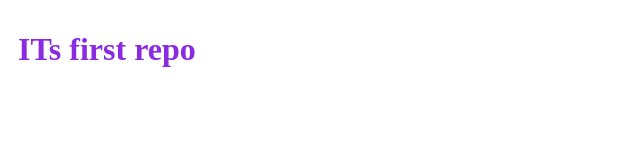
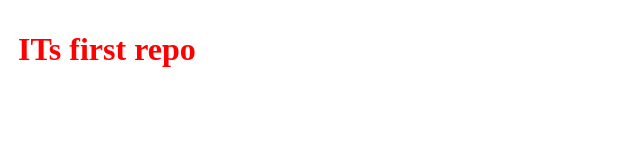
Before and after one commit to mizanur5424/test-repo, a plain HTML site: page index.html in a window 1280 px wide. Shown: the whole page, without its empty margins (0-640 px from the left). Drawn offline with Linux system fonts and the light colour scheme.

Commit message:
color change

```diff
--- a/index.css
+++ b/index.css
@@ -1,5 +1,5 @@
 h1{
-    color: blueviolet;
+    color: red;
     font-weight: bold;
     padding: 10px;
 }
```
